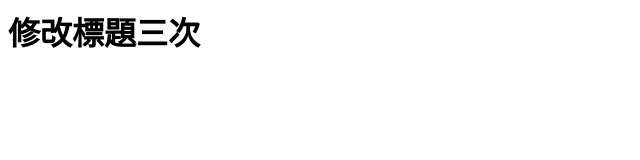
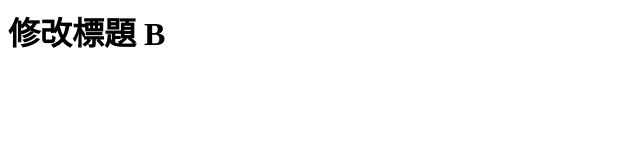
Before and after one commit to forest079-star/gitTest1007, a plain HTML site: page index.html in a window 1280 px wide. Shown: the whole page, without its empty margins (0-640 px from the left). Drawn offline with Linux system fonts and the light colour scheme.

Commit message:
修改 h1 文字，增加 B 資訊

```diff
--- a/index.html
+++ b/index.html
@@ -7,7 +7,7 @@
 </head>
 
 <body>
-  <h1>修改標題三次</h1>
+  <h1>修改標題 B</h1>
 </body>
 
 </html>
```
